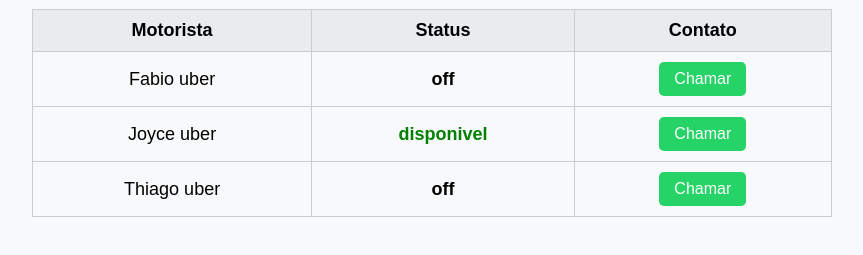
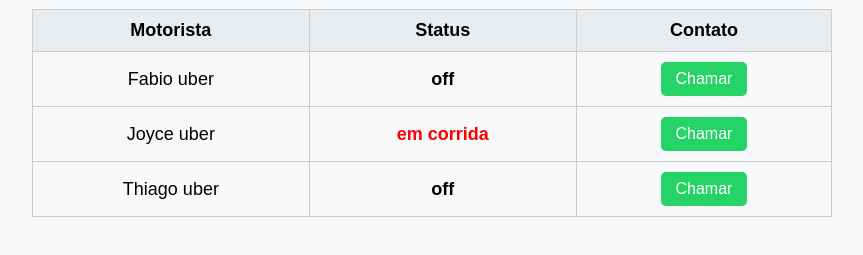
Before and after one commit to Fabiolaneiro/motorista-uber, a plain HTML site: page index.html in a window 1280 px wide. Shown: the part 107-362 px from the top of the page, without its empty margins (208-1071 px from the left). Drawn offline with Linux system fonts and the light colour scheme.

Commit message:
Atualização automática do index.html via Google Apps Script

```diff
--- a/index.html
+++ b/index.html
@@ -63,7 +63,7 @@
       <th>Contato</th>
     </tr>
     <tr><td>Fabio uber</td><td class="off">off</td><td><a class="whatsapp-btn" href="https://wa.me/554335232100?text=Quero%20falar%20com%20Fabio%20uber">Chamar</a></td></tr>
-<tr><td>Joyce uber</td><td class="disponivel">disponivel</td><td><a class="whatsapp-btn" href="https://wa.me/554335232100?text=Quero%20falar%20com%20Joyce%20uber">Chamar</a></td></tr>
+<tr><td>Joyce uber</td><td class="em-corrida">em corrida</td><td><a class="whatsapp-btn" href="https://wa.me/554335232100?text=Quero%20falar%20com%20Joyce%20uber">Chamar</a></td></tr>
 <tr><td>Thiago uber</td><td class="off">off</td><td><a class="whatsapp-btn" href="https://wa.me/554335232100?text=Quero%20falar%20com%20Thiago%20uber">Chamar</a></td></tr>
   </table>
 </body>
```
